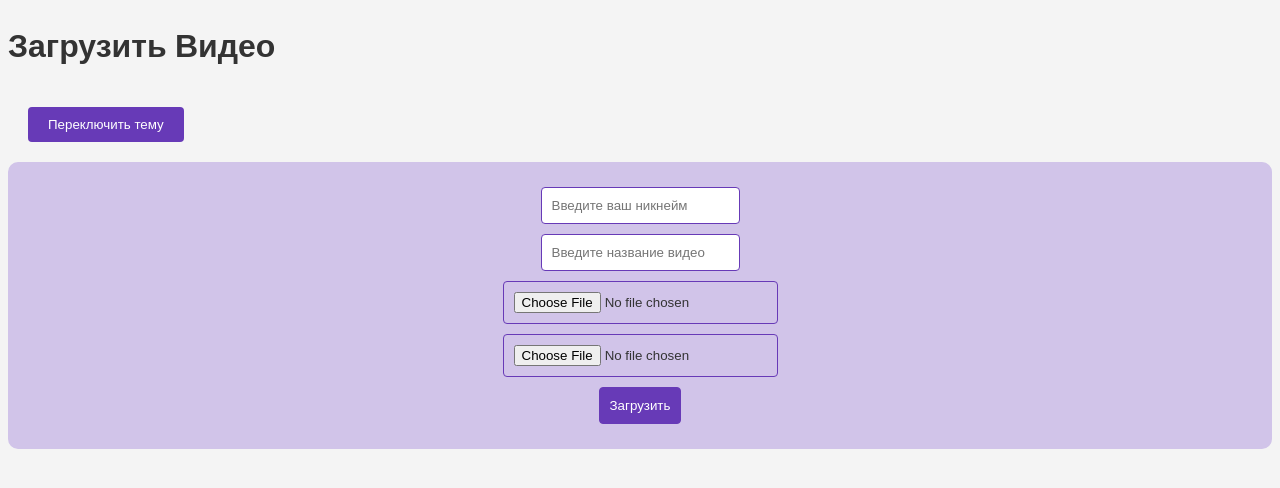
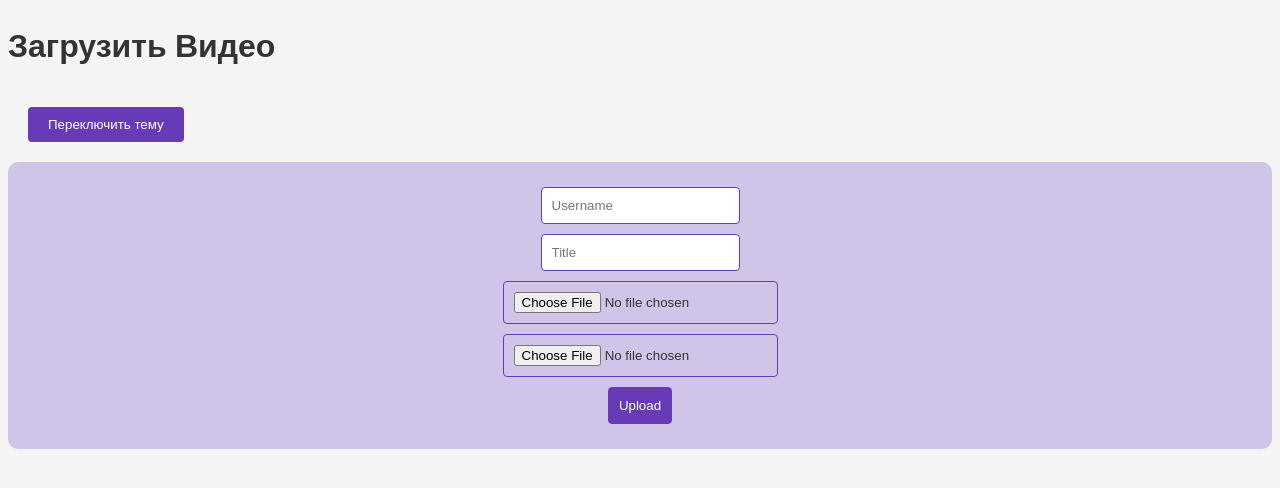
Before and after one commit to ANT920/VidGalaxy, a Flask app: page /upload in a window 1280 px wide. Shown: the part 136-624 px from the top of the page. Run offline with Flask 3, Linux system fonts and the light colour scheme.

Commit message:
Update upload.html

```diff
--- a/templates/upload.html
+++ b/templates/upload.html
@@ -61,13 +61,13 @@
     <img src="static/logo.png" alt="Логотип VidGalaxy" class="logo">
     <h1>Загрузить Видео</h1>
     <button class="theme-switcher" onclick="toggleTheme()">Переключить тему</button>
-    <form id="uploadForm" enctype="multipart/form-data">
-        <input type="text" id="usernameInput" name="username" placeholder="Введите ваш никнейм">
-        <input type="text" id="titleInput" name="title" placeholder="Введите название видео">
-        <input type="file" id="videoInput" name="video" accept="video/*">
-        <input type="file" id="avatarInput" name="avatar" accept="image/*" placeholder="Загрузить аватарку">
-        <button type="submit">Загрузить</button>
-    </form>
+ <form action="/upload" method="post" enctype="multipart/form-data">
+    <input type="text" name="username" placeholder="Username">
+    <input type="text" name="title" placeholder="Title">
+    <input type="file" name="video">
+    <input type="file" name="avatar">
+    <button type="submit">Upload</button>
+ </form>
     <script>
         function toggleTheme() {
             document.body.classList.toggle('dark-mode');
```
